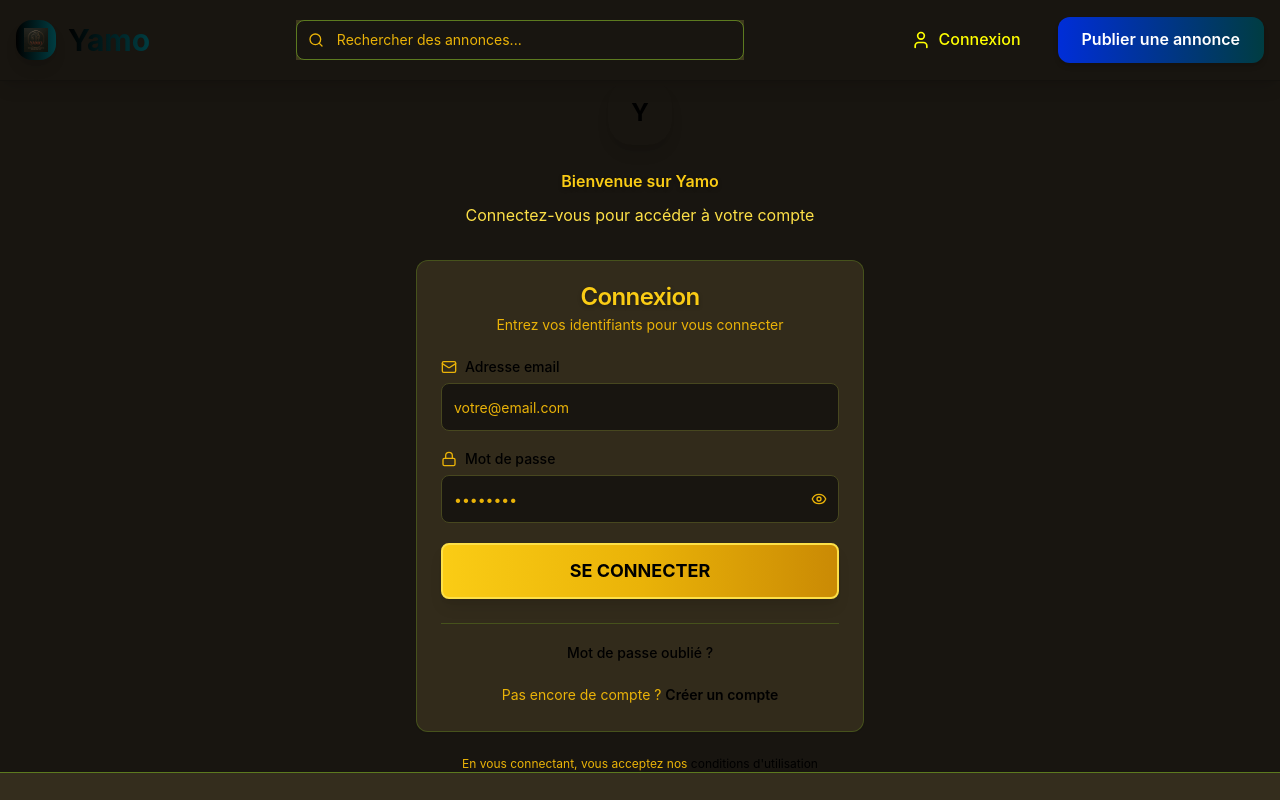
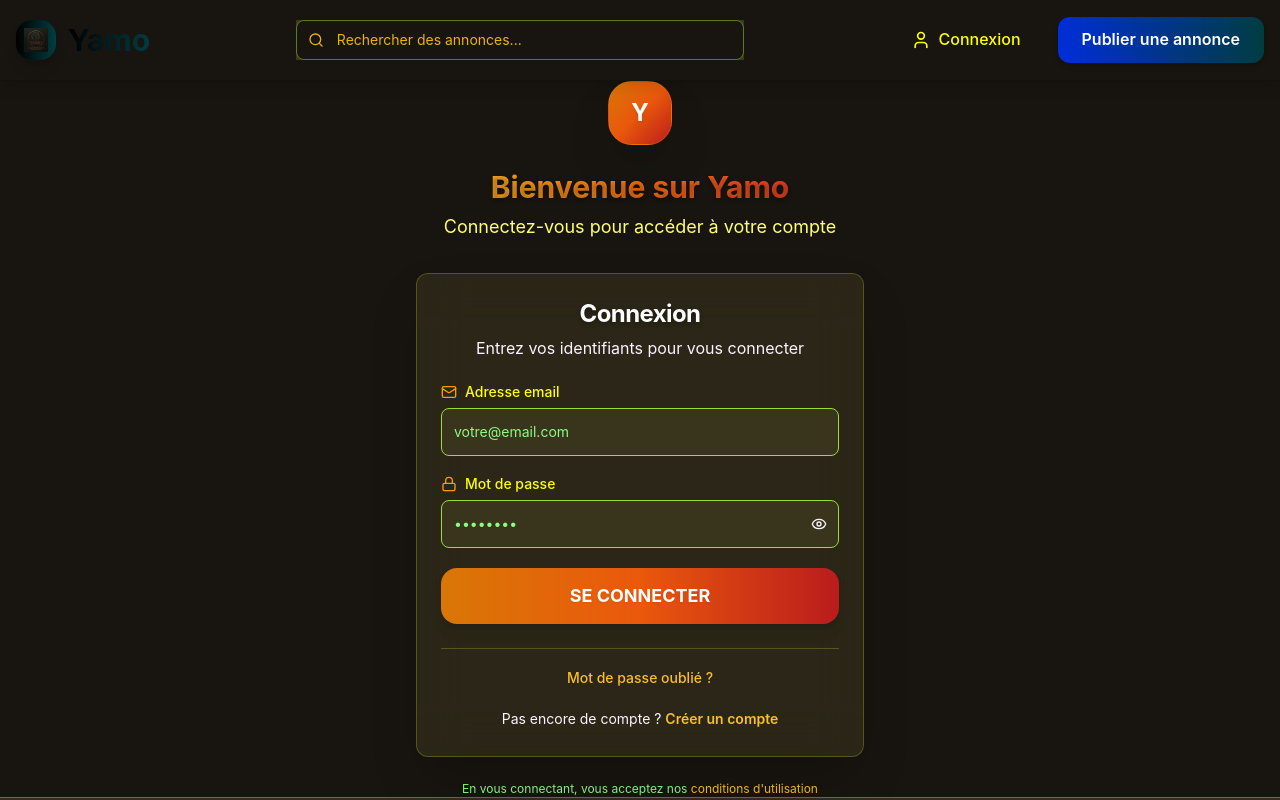
Before and after one commit to kdscrypto/yamo-cameroon-rendezvous-hub, a React (Vite) app: page /login in a window 1280 px wide. Shown: the top 800 px of the page. Built offline with nearby package versions, Linux system fonts and the light colour scheme.

Commit message:
Refactor: Improve login page design
Reduce the amount of yellow on the login page and implement a more modern design.

```diff
--- a/src/pages/Login.tsx
+++ b/src/pages/Login.tsx
@@ -65,21 +65,23 @@ const Login = () => {
 
       <div className="flex-1 flex items-center justify-center container-spacing section-spacing">
         <div className="w-full max-w-md">
-          {/* Enhanced visual hierarchy and spacing */}
+          {/* Design moderne avec moins de jaune */}
           <div className="text-center mb-8">
             <div className="flex justify-center mb-6">
-              <div className="w-16 h-16 gradient-gold rounded-2xl flex items-center justify-center shadow-lg">
-                <span className="text-black font-bold text-2xl">Y</span>
+              <div className="w-16 h-16 bg-gradient-to-br from-amber-600 via-orange-600 to-red-700 rounded-2xl flex items-center justify-center shadow-2xl border border-amber-500/20">
+                <span className="text-white font-bold text-2xl drop-shadow-lg">Y</span>
               </div>
             </div>
-            <h1 className="heading-md mb-2">Bienvenue sur Yamo</h1>
-            <p className="body-md">Connectez-vous pour accéder à votre compte</p>
+            <h1 className="text-3xl font-bold mb-2 bg-gradient-to-r from-amber-400 via-orange-500 to-red-600 bg-clip-text text-transparent">
+              Bienvenue sur Yamo
+            </h1>
+            <p className="text-neutral-300 text-lg">Connectez-vous pour accéder à votre compte</p>
           </div>
 
-          <Card className="card-elevated bg-card/95 backdrop-blur-sm border-border/50">
+          <Card className="bg-neutral-800/50 backdrop-blur-xl border border-neutral-700/50 shadow-2xl">
             <CardHeader className="text-center pb-6">
-              <CardTitle className="heading-sm">Connexion</CardTitle>
-              <CardDescription className="body-sm">
+              <CardTitle className="text-2xl font-bold text-white">Connexion</CardTitle>
+              <CardDescription className="text-neutral-400 text-base">
                 Entrez vos identifiants pour vous connecter
               </CardDescription>
             </CardHeader>
@@ -87,8 +89,8 @@ const Login = () => {
             <CardContent className="space-y-6">
               <form onSubmit={handleSubmit} className="space-y-5">
                 <div className="space-y-2">
-                  <Label htmlFor="email" className="form-label flex items-center gap-2">
-                    <Mail className="w-4 h-4 text-muted-foreground" />
+                  <Label htmlFor="email" className="text-neutral-200 font-medium flex items-center gap-2">
+                    <Mail className="w-4 h-4 text-amber-500" />
                     Adresse email
                   </Label>
                   <Input
@@ -99,13 +101,13 @@ const Login = () => {
                     onChange={(e) => setEmail(e.target.value)}
                     required
                     disabled={isLoading}
-                    className="form-input h-12"
+                    className="h-12 bg-neutral-800/80 border-neutral-600 text-white placeholder:text-neutral-500 focus:border-amber-500 focus:ring-amber-500/20 transition-all duration-200"
                   />
                 </div>
 
                 <div className="space-y-2">
-                  <Label htmlFor="password" className="form-label flex items-center gap-2">
-                    <Lock className="w-4 h-4 text-muted-foreground" />
+                  <Label htmlFor="password" className="text-neutral-200 font-medium flex items-center gap-2">
+                    <Lock className="w-4 h-4 text-amber-500" />
                     Mot de passe
                   </Label>
                   <div className="relative">
@@ -117,12 +119,12 @@ const Login = () => {
                       onChange={(e) => setPassword(e.target.value)}
                       required
                       disabled={isLoading}
-                      className="form-input h-12 pr-12"
+                      className="h-12 bg-neutral-800/80 border-neutral-600 text-white placeholder:text-neutral-500 focus:border-amber-500 focus:ring-amber-500/20 pr-12 transition-all duration-200"
                     />
                     <button
                       type="button"
                       onClick={() => setShowPassword(!showPassword)}
-                      className="absolute right-3 top-1/2 -translate-y-1/2 text-muted-foreground hover:text-foreground transition-colors"
+                      className="absolute right-3 top-1/2 -translate-y-1/2 text-neutral-400 hover:text-amber-400 transition-colors"
                       disabled={isLoading}
                     >
                       {showPassword ? <EyeOff className="w-4 h-4" /> : <Eye className="w-4 h-4" />}
@@ -132,37 +134,37 @@ const Login = () => {
 
                 <Button
                   type="submit"
-                  className="w-full h-14 text-lg font-bold bg-gradient-to-r from-yellow-400 via-yellow-500 to-yellow-600 text-black hover:from-yellow-500 hover:via-yellow-600 hover:to-yellow-700 shadow-lg hover:shadow-xl transform hover:scale-[1.02] transition-all duration-200 border-2 border-yellow-300 hover:border-yellow-400"
+                  className="w-full h-14 text-lg font-bold bg-gradient-to-r from-amber-600 via-orange-600 to-red-700 text-white hover:from-amber-700 hover:via-orange-700 hover:to-red-800 shadow-lg hover:shadow-xl transform hover:scale-[1.02] transition-all duration-300 border-0 rounded-xl"
                   disabled={isLoading}
                 >
                   {isLoading ? (
                     <div className="flex items-center gap-3">
-                      <div className="w-5 h-5 border-2 border-black/30 border-t-black rounded-full animate-spin" />
+                      <div className="w-5 h-5 border-2 border-white/30 border-t-white rounded-full animate-spin" />
                       Connexion en cours...
                     </div>
                   ) : (
-                    'SE CONNECTER'
+                    <span className="drop-shadow-sm">SE CONNECTER</span>
                   )}
                 </Button>
               </form>
 
-              <div className="space-y-4 pt-4 border-t border-border/50">
+              <div className="space-y-4 pt-4 border-t border-neutral-700/50">
                 <div className="text-center">
                   <Link
                     to="/forgot-password"
-                    className="text-sm text-primary hover:text-primary/80 transition-colors font-medium"
+                    className="text-sm text-amber-400 hover:text-amber-300 transition-colors font-medium hover:underline"
                   >
                     Mot de passe oublié ?
                   </Link>
                 </div>
 
                 <div className="text-center">
-                  <span className="text-sm text-muted-foreground">
+                  <span className="text-sm text-neutral-400">
                     Pas encore de compte ?{' '}
                   </span>
                   <Link
                     to="/register"
-                    className="text-sm text-primary hover:text-primary/80 transition-colors font-semibold"
+                    className="text-sm text-amber-400 hover:text-amber-300 transition-colors font-semibold hover:underline"
                   >
                     Créer un compte
                   </Link>
@@ -171,11 +173,11 @@ const Login = () => {
             </CardContent>
           </Card>
 
-          {/* Additional trust indicators */}
+          {/* Trust indicators avec design moderne */}
           <div className="text-center mt-6 space-y-2">
-            <p className="text-xs text-muted-foreground">
+            <p className="text-xs text-neutral-500">
               En vous connectant, vous acceptez nos{' '}
-              <Link to="/terms" className="text-primary hover:underline">
+              <Link to="/terms" className="text-amber-400 hover:text-amber-300 hover:underline transition-colors">
                 conditions d'utilisation
               </Link>
             </p>
```
